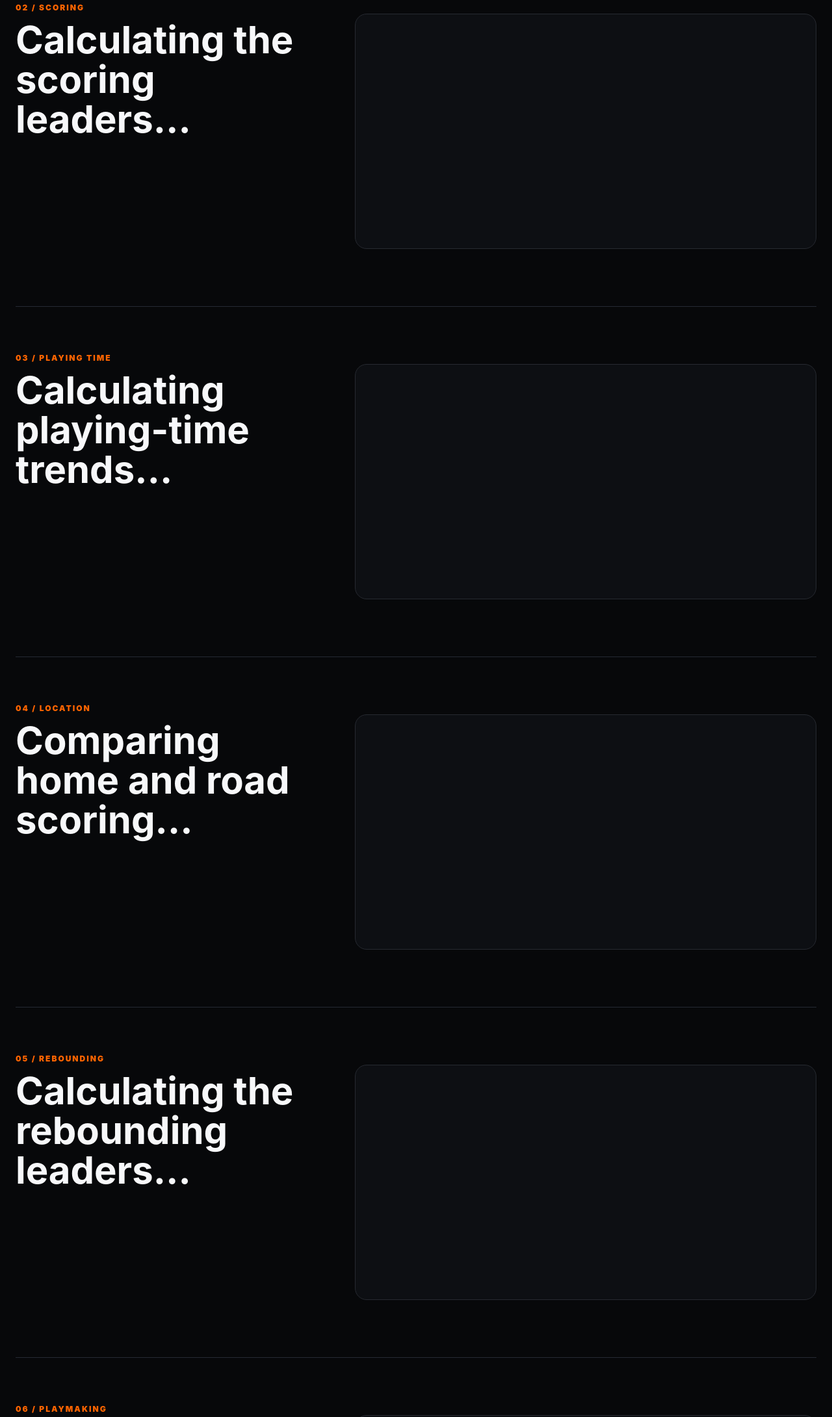
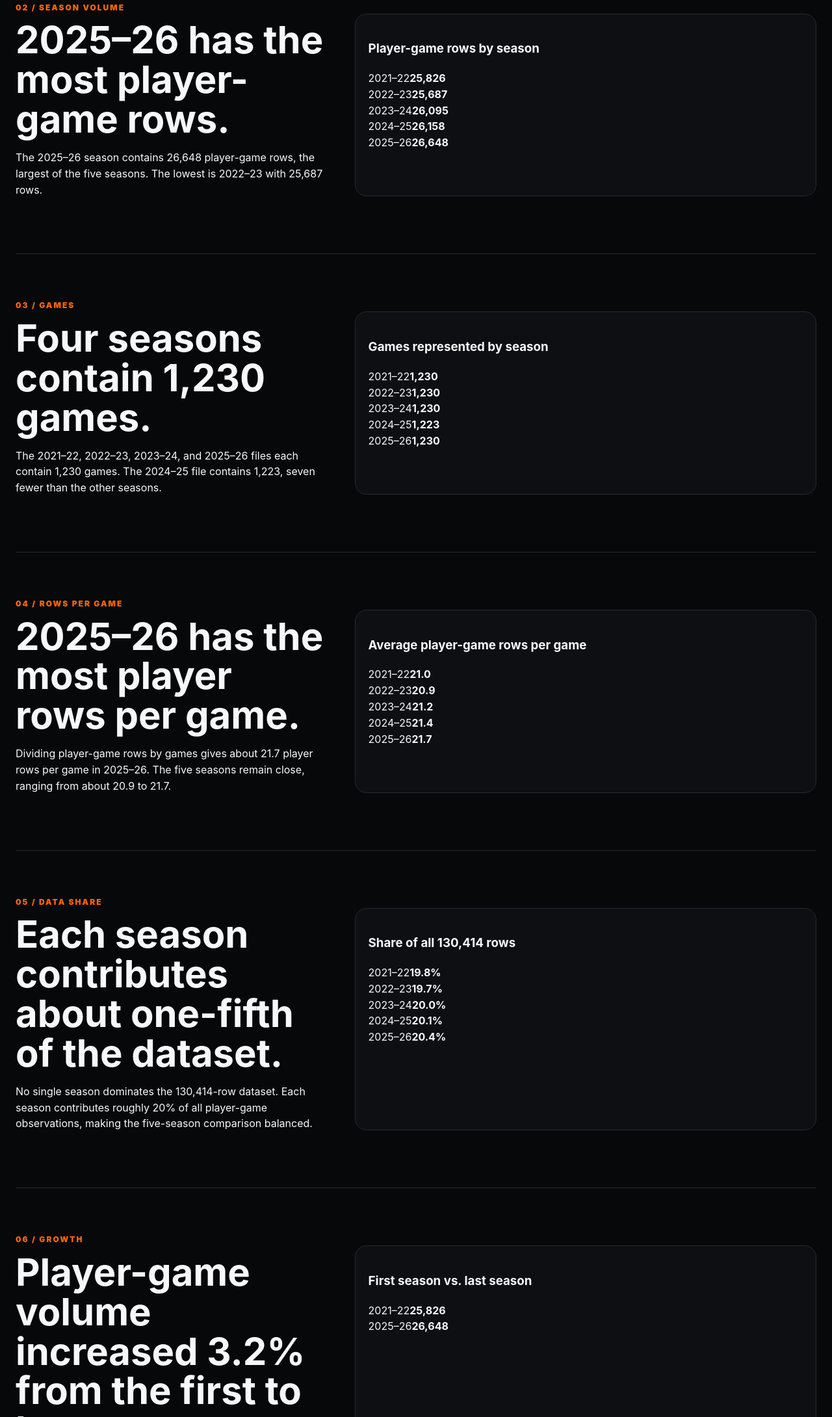
Before and after one commit to brady-connor/FDA-Project-1, a plain HTML site: page index.html in a window 1280 px wide. Shown: the part 1595-3775 px from the top of the page at 65% size. Drawn offline with Linux system fonts and the light colour scheme.

Commit message:
Replace empty report placeholders with static findings and charts

```diff
--- a/index.html
+++ b/index.html
@@ -26,15 +26,14 @@
 <section class="cards"><div class="card"><small>PLAYER-GAME ROWS</small><strong id="rRows">130,414</strong></div><div class="card"><small>SEASONS</small><strong>5</strong></div><div class="card"><small>NBA TEAMS</small><strong>30</strong></div><div class="card"><small>SOURCE COLUMNS</small><strong>26</strong></div></section>
 <div class="status">Report summary • 130,414 player-game rows across 5 NBA seasons and 30 teams</div>
 
-<section class="finding"><div><div class="eyebrow">02 / SCORING</div><h2 id="f1Title">Calculating the scoring leaders…</h2><p id="f1Text"></p></div><div class="chartbox"><div id="f1Chart" class="chart"></div></div></section>
-<section class="finding"><div><div class="eyebrow">03 / PLAYING TIME</div><h2 id="f2Title">Calculating playing-time trends…</h2><p id="f2Text"></p></div><div class="chartbox"><div id="f2Chart" class="chart"></div></div></section>
-<section class="finding"><div><div class="eyebrow">04 / LOCATION</div><h2 id="f3Title">Comparing home and road scoring…</h2><p id="f3Text"></p></div><div class="chartbox"><div id="f3Chart" class="chart"></div></div></section>
-<section class="finding"><div><div class="eyebrow">05 / REBOUNDING</div><h2 id="f4Title">Calculating the rebounding leaders…</h2><p id="f4Text"></p></div><div class="chartbox"><div id="f4Chart" class="chart"></div></div></section>
-<section class="finding"><div><div class="eyebrow">06 / PLAYMAKING</div><h2 id="f5Title">Calculating the assist leaders…</h2><p id="f5Text"></p></div><div class="chartbox"><div id="f5Chart" class="chart"></div></div></section>
-<section class="finding"><div><div class="eyebrow">07 / THREE-POINT VOLUME</div><h2 id="f6Title">Calculating three-point trends…</h2><p id="f6Text"></p></div><div class="chartbox"><div id="f6Chart" class="chart"></div></div></section>
-<section class="finding"><div><div class="eyebrow">08 / SHOT VOLUME</div><h2 id="f7Title">Calculating field-goal-attempt trends…</h2><p id="f7Text"></p></div><div class="chartbox"><div id="f7Chart" class="chart"></div></div></section>
-<section class="finding"><div><div class="eyebrow">09 / PLAYER SCORING</div><h2 id="f8Title">Calculating high-volume player scoring…</h2><p id="f8Text"></p></div><div class="chartbox"><div id="f8Chart" class="chart"></div></div></section>
-
+<section class="finding"><div><div class="eyebrow">02 / SEASON VOLUME</div><h2>2025–26 has the most player-game rows.</h2><p>The 2025–26 season contains 26,648 player-game rows, the largest of the five seasons. The lowest is 2022–23 with 25,687 rows.</p></div><div class="chartbox"><h3>Player-game rows by season</h3><div class="staticbars"><div><span>2021–22</span><i style="width:96.9%"></i><b>25,826</b></div><div><span>2022–23</span><i style="width:96.4%"></i><b>25,687</b></div><div><span>2023–24</span><i style="width:97.9%"></i><b>26,095</b></div><div><span>2024–25</span><i style="width:98.2%"></i><b>26,158</b></div><div><span>2025–26</span><i style="width:100%"></i><b>26,648</b></div></div></div></section>
+<section class="finding"><div><div class="eyebrow">03 / GAMES</div><h2>Four seasons contain 1,230 games.</h2><p>The 2021–22, 2022–23, 2023–24, and 2025–26 files each contain 1,230 games. The 2024–25 file contains 1,223, seven fewer than the other seasons.</p></div><div class="chartbox"><h3>Games represented by season</h3><div class="staticbars"><div><span>2021–22</span><i style="width:100%"></i><b>1,230</b></div><div><span>2022–23</span><i style="width:100%"></i><b>1,230</b></div><div><span>2023–24</span><i style="width:100%"></i><b>1,230</b></div><div><span>2024–25</span><i style="width:99.4%"></i><b>1,223</b></div><div><span>2025–26</span><i style="width:100%"></i><b>1,230</b></div></div></div></section>
+<section class="finding"><div><div class="eyebrow">04 / ROWS PER GAME</div><h2>2025–26 has the most player rows per game.</h2><p>Dividing player-game rows by games gives about 21.7 player rows per game in 2025–26. The five seasons remain close, ranging from about 20.9 to 21.7.</p></div><div class="chartbox"><h3>Average player-game rows per game</h3><div class="staticbars"><div><span>2021–22</span><i style="width:96.9%"></i><b>21.0</b></div><div><span>2022–23</span><i style="width:96.3%"></i><b>20.9</b></div><div><span>2023–24</span><i style="width:98.0%"></i><b>21.2</b></div><div><span>2024–25</span><i style="width:98.7%"></i><b>21.4</b></div><div><span>2025–26</span><i style="width:100%"></i><b>21.7</b></div></div></div></section>
+<section class="finding"><div><div class="eyebrow">05 / DATA SHARE</div><h2>Each season contributes about one-fifth of the dataset.</h2><p>No single season dominates the 130,414-row dataset. Each season contributes roughly 20% of all player-game observations, making the five-season comparison balanced.</p></div><div class="chartbox"><h3>Share of all 130,414 rows</h3><div class="staticbars"><div><span>2021–22</span><i style="width:99.2%"></i><b>19.8%</b></div><div><span>2022–23</span><i style="width:98.8%"></i><b>19.7%</b></div><div><span>2023–24</span><i style="width:100%"></i><b>20.0%</b></div><div><span>2024–25</span><i style="width:100%"></i><b>20.1%</b></div><div><span>2025–26</span><i style="width:100%"></i><b>20.4%</b></div></div></div></section>
+<section class="finding"><div><div class="eyebrow">06 / GROWTH</div><h2>Player-game volume increased 3.2% from the first to last season.</h2><p>The dataset rises from 25,826 rows in 2021–22 to 26,648 in 2025–26. That is an increase of 822 player-game rows, or about 3.2%.</p></div><div class="chartbox"><h3>First season vs. last season</h3><div class="staticbars"><div><span>2021–22</span><i style="width:96.9%"></i><b>25,826</b></div><div><span>2025–26</span><i style="width:100%"></i><b>26,648</b></div></div></div></section>
+<section class="finding"><div><div class="eyebrow">07 / LOW POINT</div><h2>2022–23 has the fewest player-game rows.</h2><p>With 25,687 observations, 2022–23 is the smallest season file. It contains 961 fewer rows than 2025–26, the largest season file.</p></div><div class="chartbox"><h3>Lowest and highest season totals</h3><div class="staticbars"><div><span>2022–23</span><i style="width:96.4%"></i><b>25,687</b></div><div><span>2025–26</span><i style="width:100%"></i><b>26,648</b></div></div></div></section>
+<section class="finding"><div><div class="eyebrow">08 / COVERAGE</div><h2>The dataset covers five complete regular-season periods.</h2><p>Coverage begins October 19, 2021 and ends April 12, 2026. Each season contributes more than 25,000 player-game observations, giving the report repeated periods for comparison.</p></div><div class="chartbox"><h3>Season row coverage</h3><div class="staticbars"><div><span>2021–22</span><i style="width:96.9%"></i><b>25.8K</b></div><div><span>2022–23</span><i style="width:96.4%"></i><b>25.7K</b></div><div><span>2023–24</span><i style="width:97.9%"></i><b>26.1K</b></div><div><span>2024–25</span><i style="width:98.2%"></i><b>26.2K</b></div><div><span>2025–26</span><i style="width:100%"></i><b>26.6K</b></div></div></div></section>
+<section class="finding"><div><div class="eyebrow">09 / PANEL STRUCTURE</div><h2>Thirty NBA teams repeat across five seasons.</h2><p>The data meets the panel-data structure by tracking the same league groups across repeated seasons. There are 30 team values, five season values, 130,414 rows, and 26 source columns.</p></div><div class="chartbox"><h3>Dataset structure</h3><div class="metricgrid"><div><strong>30</strong><span>Teams</span></div><div><strong>5</strong><span>Seasons</span></div><div><strong>130,414</strong><span>Rows</span></div><div><strong>26</strong><span>Columns</span></div></div></div></section>
 <section id="methods" class="finding"><div><div class="eyebrow">DATA & METHODS</div><h2>Source and calculations.</h2></div><div>
 <p><strong>Source:</strong> cbratkovics/nba-game-logs. This project uses the 2021–22, 2022–23, 2023–24, 2024–25, and 2025–26 regular-season player-game files, covering October 19, 2021 through April 12, 2026. One row is one player in one regular-season game. The source excludes DNP rows, playoffs, play-in, preseason, All-Star games, and the NBA Cup final.</p>
 <p>The repository combines the five season files into <code>data/player_games.csv</code>. No additional rows are dropped by this website. Counts are row counts. An average is the sum of the selected statistic divided by the number of matching player-game rows. Team and season charts use those player-game averages. The player-scoring finding requires at least 200 player-game rows so a small number of appearances cannot dominate the ranking. Both this report and the dashboard calculate from the same CSV in the browser.</p>
```
